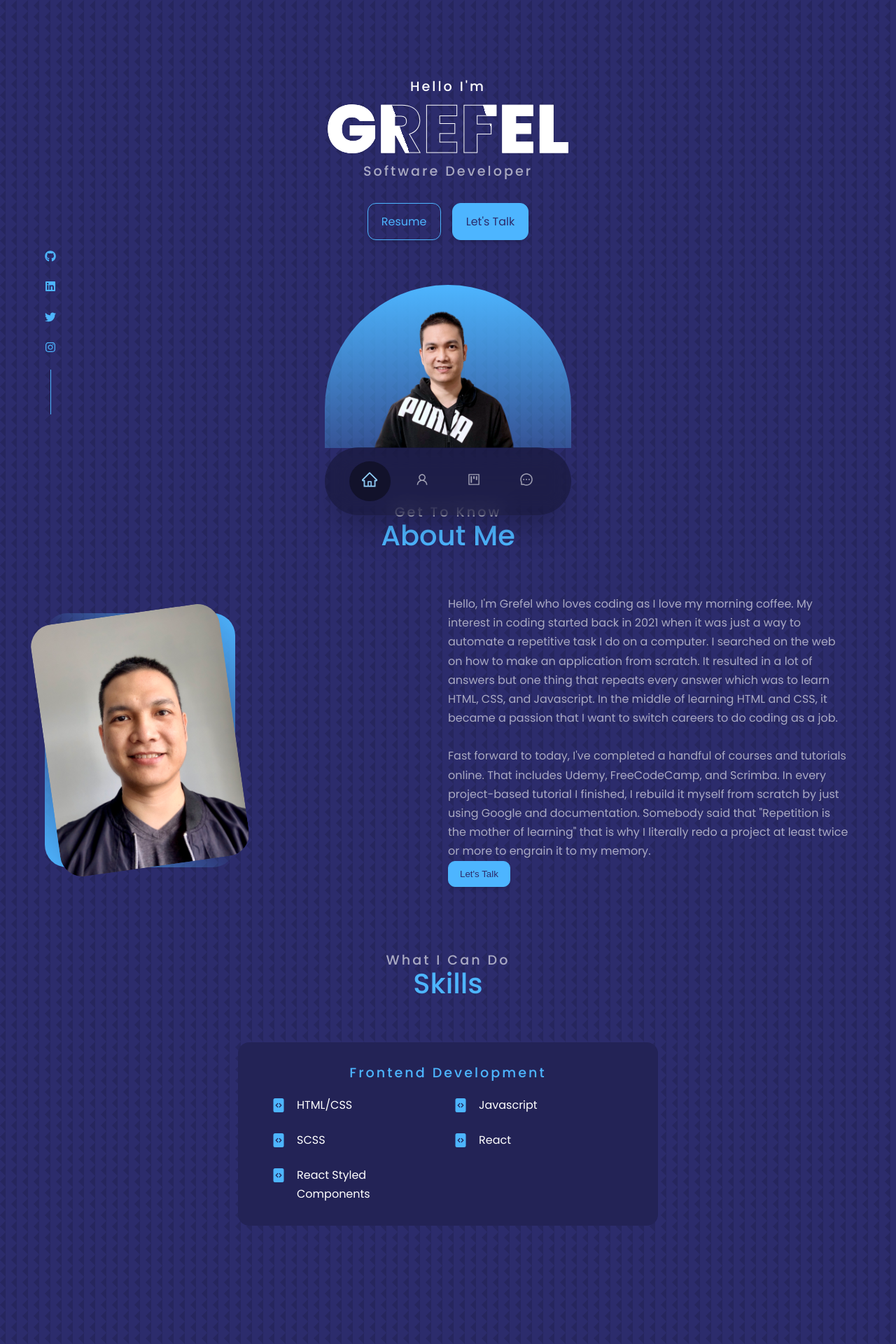
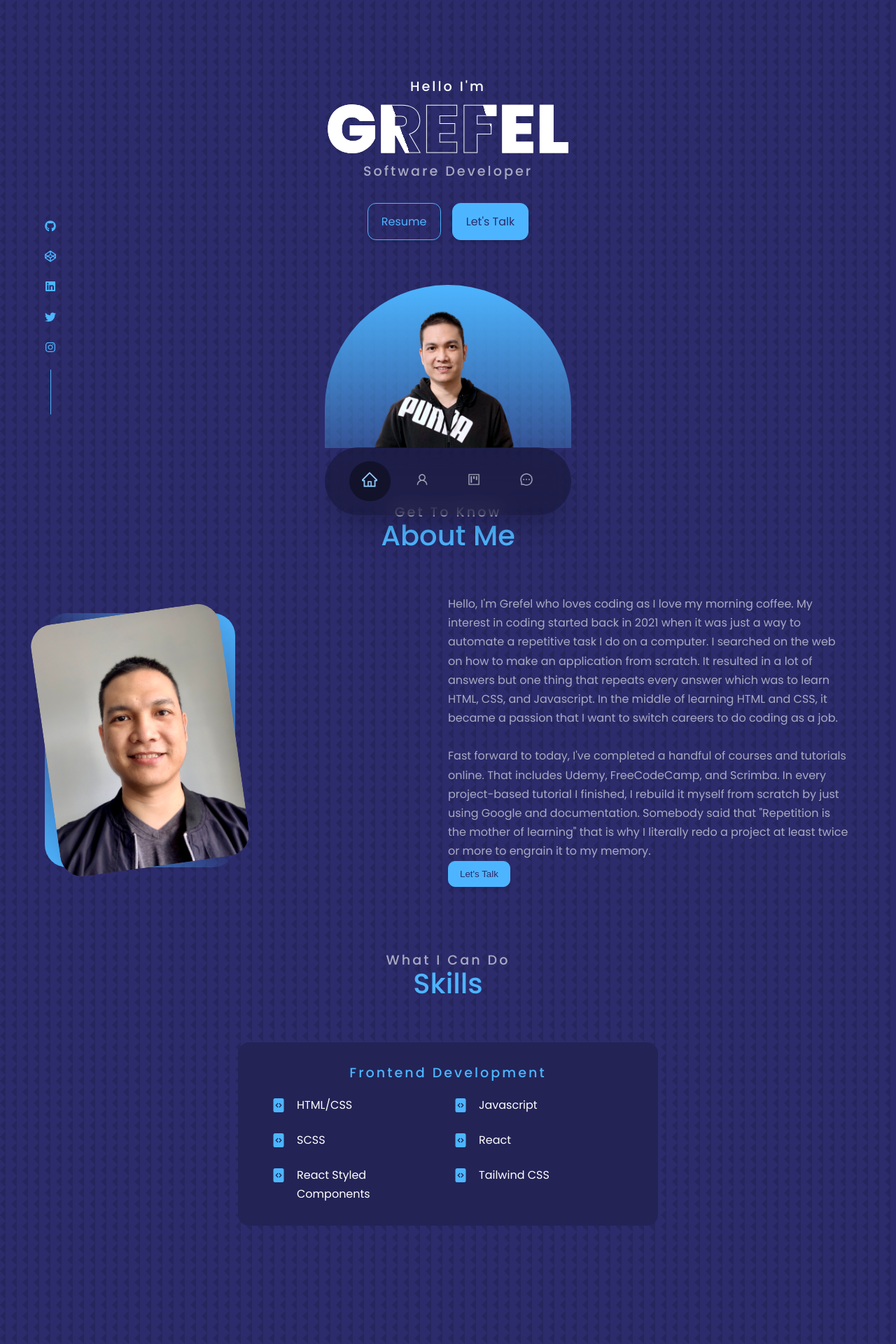
Before and after one commit to grefelnable/grefel-landing-page, a React (Create React App) app: page / in a window 1280 px wide. Shown: the top 1920 px of the page at 70% size. Built offline with nearby package versions, Linux system fonts and the light colour scheme.

Commit message:
added CodePen link to my profile

```diff
--- a/src/components/footer/Footer.js
+++ b/src/components/footer/Footer.js
@@ -1,6 +1,12 @@
 import React from "react"
 import "./Footer.scss"
-import { FaGithub, FaLinkedin, FaTwitter, FaInstagram } from "react-icons/fa"
+import {
+  FaGithub,
+  FaCodepen,
+  FaLinkedin,
+  FaTwitter,
+  FaInstagram,
+} from "react-icons/fa"
 
 const Footer = () => {
   return (
@@ -51,6 +57,15 @@ const Footer = () => {
         </li>
         <li>
           <a
+            href="https://codepen.io/grefelnable"
+            target="_blank"
+            rel="noreferrer noopener"
+          >
+            <FaCodepen />
+          </a>
+        </li>
+        <li>
+          <a
             href="https://www.linkedin.com/in/grefel-nable"
             target="_blank"
             rel="noreferrer noopener"
--- a/src/components/header/HeaderSocial.js
+++ b/src/components/header/HeaderSocial.js
@@ -1,5 +1,11 @@
 import React from "react"
-import { FaGithub, FaLinkedin, FaTwitter, FaInstagram } from "react-icons/fa"
+import {
+  FaGithub,
+  FaCodepen,
+  FaLinkedin,
+  FaTwitter,
+  FaInstagram,
+} from "react-icons/fa"
 
 const HeaderSocial = () => {
   return (
@@ -10,6 +16,13 @@ const HeaderSocial = () => {
         rel="noreferrer noopener"
       >
         <FaGithub />
+      </a>
+      <a
+        href="https://codepen.io/grefelnable"
+        target="_blank"
+        rel="noreferrer noopener"
+      >
+        <FaCodepen />
       </a>
       <a
         href="https://www.linkedin.com/in/grefel-nable"
--- a/src/components/skills/Skills.js
+++ b/src/components/skills/Skills.js
@@ -52,6 +52,12 @@ const Skills = () => {
               </span>
               <p>React Styled Components</p>
             </div>
+            <div className="skill">
+              <span>
+                <BsFillFileCodeFill />
+              </span>
+              <p>Tailwind CSS</p>
+            </div>
             {/* end of single skill */}
           </div>
         </div>
```
